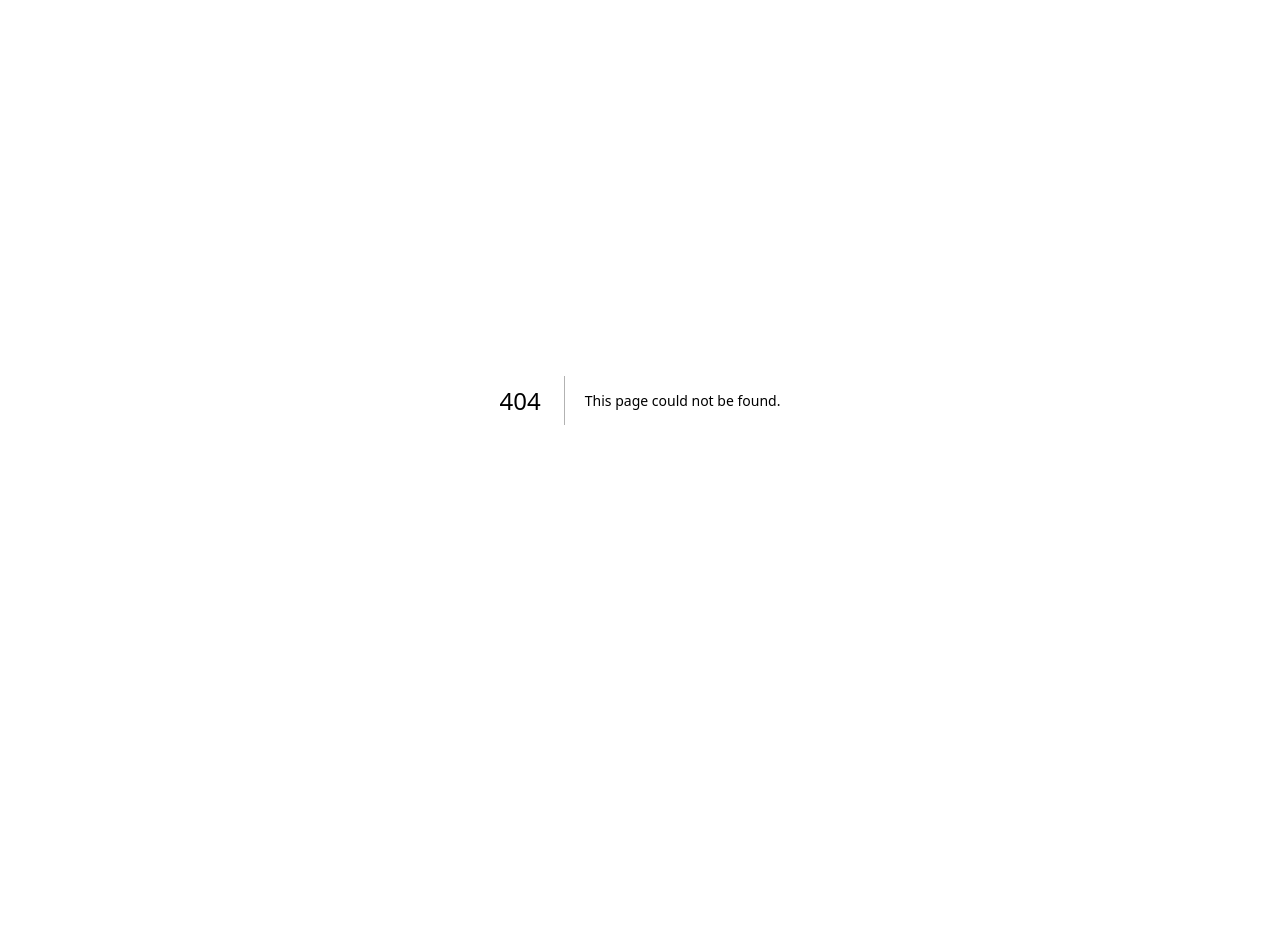
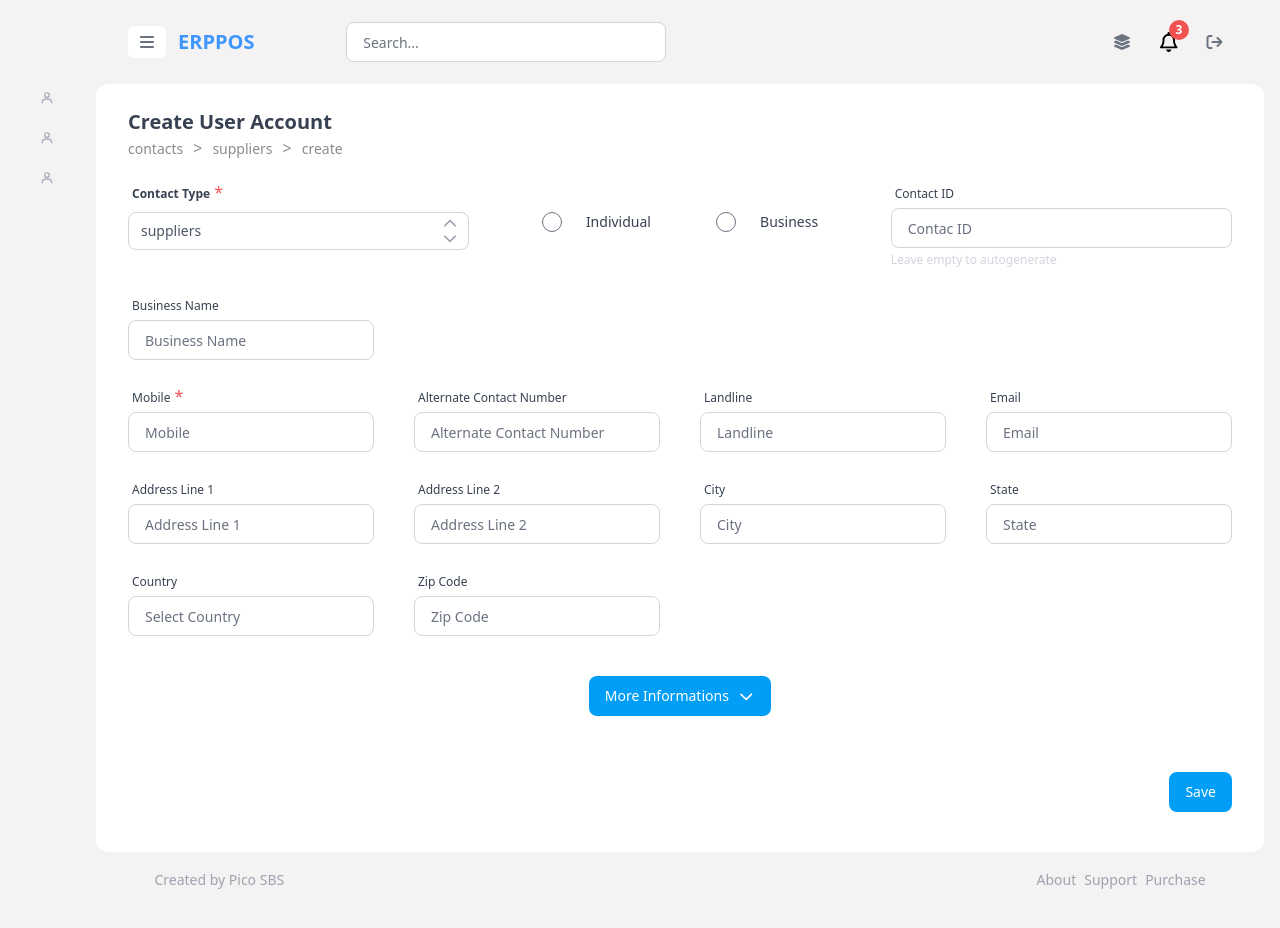
Before and after one commit to picoinno/erppos_react, a Next.js app: page /contacts/suppliers/create in a window 1280 px wide. Before the commit this address had no page. Shown: the top 928 px of the page. Before the commit the page ends 800 px from the top, so only its background shows below. Built offline with nearby package versions, Linux system fonts and the light colour scheme.

Commit message:
fix: create supplier page

```diff
--- a/src/components/form/button/Button.js
+++ b/src/components/form/button/Button.js
@@ -6,7 +6,7 @@ const Button = ({
 	children,
 	rightIcon,
 	leftIcon,
-	iconColor,
+	iconClassName,
 	type,
 	name,
 	onClick,
@@ -29,7 +29,7 @@ const Button = ({
 					<FontAwesomeIcon
 						icon={leftIcon}
 						className={`h-[1.15rem] w-[1.15rem] ${
-							iconColor ? iconColor : null
+							iconClassName ? iconClassName : null
 						} `}
 					/>
 				)}
@@ -38,7 +38,7 @@ const Button = ({
 					<FontAwesomeIcon
 						icon={rightIcon}
 						className={`h-[1.15rem] w-[1.15rem] ${
-							iconColor ? iconColor : null
+							iconClassName ? iconClassName : null
 						}`}
 					/>
 				)}
--- a/src/components/form/input/Checkbox.js
+++ b/src/components/form/input/Checkbox.js
@@ -12,7 +12,7 @@ const Checkbox = ({ name, value, id, labelText, required }) => {
 		<React.Fragment>
 			<div className="flex items-center">
 				<div
-					className={` w-5 h-5 relative overflow-hidden border rounded cursor-pointer`}
+					className={`w-5 h-5 relative overflow-hidden border rounded cursor-pointer`}
 				>
 					<input
 						type="checkbox"
--- a/src/components/form/input/FilterSelect.js
+++ b/src/components/form/input/FilterSelect.js
@@ -1,6 +1,7 @@
 import React, { Fragment, useState } from "react";
 import { Listbox, Transition } from "@headlessui/react";
-import { CheckIcon, ChevronUpDownIcon } from "@heroicons/react/20/solid";
+import { FontAwesomeIcon } from "@fortawesome/react-fontawesome";
+import { faCheck, faChevronDown } from "@fortawesome/free-solid-svg-icons";
 
 const FilterSelect = ({ data, className }) => {
 	const [selected, setSelected] = useState(data[0]);
@@ -16,16 +17,21 @@ const FilterSelect = ({ data, className }) => {
 		setFilterItems(filterItem);
 	};
 	return (
-		<div className={`${className ? className : null} w-72`}>
+		<div className={`w-full`}>
 			<Listbox value={selected} onChange={setSelected}>
-				<div className="relative mt-1">
-					<Listbox.Button className="relative w-full cursor-pointer text-gray-600 rounded-lg bg-transparent border border-gray-300 py-2 pl-3 pr-10 text-left sm:text-sm">
+				<div className={`relative`}>
+					<Listbox.Button
+						className={`relative w-72 ${
+							className ? className : null
+						} cursor-pointer text-gray-600 rounded-lg bg-transparent border border-gray-300 py-[9px] pl-3 pr-10 text-left sm:text-sm`}
+					>
 						<span className="block truncate">{selected.name}</span>
 						<span className="pointer-events-none absolute inset-y-0 right-0 flex items-center pr-2">
-							<ChevronUpDownIcon
+							{/* <ChevronUpDownIcon
 								className="h-5 w-5 text-gray-400"
 								aria-hidden="true"
-							/>
+							/> */}
+							<FontAwesomeIcon icon={faChevronDown} />
 						</span>
 					</Listbox.Button>
 					<Transition
@@ -65,7 +71,8 @@ const FilterSelect = ({ data, className }) => {
 											</span>
 											{selected ? (
 												<span className="absolute inset-y-0 right-0 flex items-center pr-3 text-[#009ef7]">
-													<CheckIcon className="h-5 w-5" aria-hidden="true" />
+													{/* <CheckIcon className="h-5 w-5" aria-hidden="true" /> */}
+													<FontAwesomeIcon icon={faCheck} />
 												</span>
 											) : null}
 										</>
--- a/src/components/form/input/Input.js
+++ b/src/components/form/input/Input.js
@@ -44,11 +44,11 @@ const Input = ({
 					</span>
 				)}
 				<input
-					className={`block w-full text-gray-600 text-sm focus:outline-none h-10 px-4 ${
+					className={`block w-full text-gray-500 text-sm focus:outline-none overflow-auto h-10 px-4 ${
 						className ? className : null
 					} ${
 						leftIcon ? "pl-10" : ""
-					} rounded-lg focus:shadow-inner border focus:bg-gray-200 ${
+					} rounded-lg focus:shadow-inner border focus:border-gray-400 ${
 						error ? "border-red-400 bg-red-100" : "border-gray-300 bg-white"
 					} ${required ? "required" : ""}`}
 					type={type}
--- a/src/components/form/input/RadioBox.js
+++ b/src/components/form/input/RadioBox.js
@@ -1,6 +1,6 @@
 import React from "react";
 
-const RadioBox = ({ labelText, required, error, id }) => {
+const RadioBox = ({ labelText, label, required, error, id }) => {
 	return (
 		<React.Fragment>
 			{labelText ? (
@@ -23,13 +23,10 @@ const RadioBox = ({ labelText, required, error, id }) => {
 						id={id}
 						name="fav_language"
 						value="CSS"
-						className="bg-[#3e97ff] w-5 h-5 mr-4"
+						className="bg-[#fff] w-5 h-5 mr-4"
 					/>
 					<label htmlFor={id} className="ml-2">
-						<div className="text-sm text-gray-700">Get more visitors</div>
-						<div className="text-xs text-gray-500">
-							Increase impression traffic onto the platfrom
-						</div>
+						<div className="text-sm text-gray-700">{label}</div>
 					</label>
 				</div>
 			</div>
--- a/src/components/form/input/Select.js
+++ b/src/components/form/input/Select.js
@@ -13,10 +13,10 @@ const Select = ({ data, className, labelText, required, error }) => {
 		<React.Fragment>
 			{labelText ? (
 				<div className="p-1">
-					<label className="text-xs text-gray-700">{labelText}</label>
-					{required === true && (
-						<span className="text-red-500 ml-1">*</span>
-					)}{" "}
+					<label className="text-xs text-gray-700 font-semibold">
+						{labelText}
+					</label>
+					{required === true && <span className="text-red-500 ml-1">*</span>}{" "}
 					{error ? (
 						<label className="text-xs text-red-700 pt-0 mt-0">
 							( {error} )
--- /dev/null
+++ b/src/pages/contacts/suppliers/create/index.js
@@ -0,0 +1,244 @@
+import Breadcrumbs from "@/components/Breadcrumbs";
+import Layout from "@/components/Layout";
+import Button from "@/components/form/button/Button";
+import FilterSelect from "@/components/form/input/FilterSelect";
+import Input from "@/components/form/input/Input";
+import RadioBox from "@/components/form/input/RadioBox";
+import Select from "@/components/form/input/Select";
+import Textarea from "@/components/form/input/Textarea";
+import { faChevronDown } from "@fortawesome/free-solid-svg-icons";
+import React, { useState } from "react";
+
+const contactType = [
+	{
+		name: "suppliers",
+	},
+	{
+		name: "customers",
+	},
+	{
+		name: "Both (suppliers and customers)",
+	},
+];
+
+const data = [
+	{ name: "Months" },
+	{
+		name: "Days",
+	},
+];
+const CreateSupplier = () => {
+	const [moreInformations, setMoreInformations] = useState(false);
+	const showHandle = () => {
+		setMoreInformations(!moreInformations);
+	};
+	return (
+		<Layout>
+			<>
+				<div className="bg-white rounded-xl px-8">
+					<div className="pt-6">
+						<h1 className="font-semibold text-xl text-gray-700">
+							Create User Account
+						</h1>
+						<div>
+							<Breadcrumbs />
+						</div>
+					</div>
+					<div className="py-4">
+						<div className="grid grid-cols-6 gap-10">
+							<div className="col-span-2">
+								<Select
+									data={contactType}
+									labelText="Contact Type"
+									className="w-full"
+									required
+								/>
+							</div>
+							<div className="col-span-2 flex items-center justify-around">
+								<RadioBox label="Individual" id="individual" />
+								<RadioBox label="Business" id="business" />
+							</div>
+							<div className="col-span-2">
+								<Input labelText="Contact ID" placeholder="Contac ID" />
+								<p className="text-gray-300 text-xs mt-1">
+									Leave empty to autogenerate
+								</p>
+							</div>
+						</div>
+						<div className="mt-5 grid grid-cols-8 gap-10">
+							<div className="col-span-2">
+								<Input labelText="Business Name" placeholder="Business Name" />
+							</div>
+						</div>
+						<div className="mt-5 grid grid-cols-8 gap-x-10 gap-y-5">
+							<div className="col-span-2">
+								<Input labelText="Mobile" placeholder="Mobile" required />
+							</div>
+							<div className="col-span-2">
+								<Input
+									labelText="Alternate Contact Number"
+									placeholder="Alternate Contact Number"
+								/>
+							</div>
+							<div className="col-span-2">
+								<Input labelText="Landline" placeholder="Landline" />
+							</div>
+							<div className="col-span-2">
+								<Input labelText="Email" placeholder="Email" />
+							</div>
+							<div className="col-span-2">
+								<Input
+									labelText="Address Line 1"
+									placeholder="Address Line 1"
+								/>
+							</div>
+							<div className="col-span-2">
+								<Input
+									labelText="Address Line 2"
+									placeholder="Address Line 2"
+								/>
+							</div>
+							<div className="col-span-2">
+								<Input labelText="City" placeholder="City" />
+							</div>
+							<div className="col-span-2">
+								<Input labelText="State" placeholder="State" />
+							</div>
+							<div className="col-span-2">
+								<Input labelText="Country" placeholder="Select Country" />
+							</div>
+							<div className="col-span-2">
+								<Input labelText="Zip Code" placeholder="Zip Code" />
+							</div>
+						</div>
+
+						<div className="mt-10 flex items-center justify-center">
+							<Button
+								onClick={showHandle}
+								className="text-white"
+								rightIcon={faChevronDown}
+								iconClassName={`${
+									moreInformations ? "rotate-180" : ""
+								} ease-in-out transform duration-300`}
+							>
+								{`${
+									moreInformations ? "Less Informations" : "More Informations"
+								}`}
+							</Button>
+						</div>
+						{moreInformations && (
+							<>
+								<div className="mt-5 grid grid-cols-8 gap-10">
+									<div className="col-span-2">
+										<Input labelText="Tex Number" placeholder="Tax Number" />
+									</div>
+									<div className="col-span-2 flex items-center">
+										<div className="">
+											<div className="p-1">
+												<label className="text-xs text-gray-700">
+													Pay Term
+												</label>
+											</div>
+											<div className="flex items-center">
+												<Input type="number" className="rounded-r-none" />
+												<FilterSelect data={data} className="rounded-l-none" />
+											</div>
+										</div>
+									</div>
+									<div className="col-span-2">
+										<Input
+											type="number"
+											className="focus:outline-none focus:border-none overflow-hidden rounded-lg"
+											labelText="Receivable Amount"
+											placeholder="Receivable Amount"
+										/>
+									</div>
+									<div className="col-span-2">
+										<Input
+											type="number"
+											className="focus:outline-none focus:border-none overflow-hidden rounded-lg"
+											labelText="Payable Amount"
+											placeholder="Payable Amount"
+										/>
+									</div>
+								</div>
+								<div className="w-full border-t border-gray-500 mt-10 mb-5"></div>
+								<div className="mt-5 grid grid-cols-8 gap-x-10 gap-y-5">
+									<div className="col-span-2">
+										<Input
+											labelText="Custom Field 1"
+											placeholder="Custom Field 1"
+										/>
+									</div>
+									<div className="col-span-2">
+										<Input
+											labelText="Custom Field 2"
+											placeholder="Custom Field 2"
+										/>
+									</div>
+									<div className="col-span-2">
+										<Input
+											labelText="Custom Field 3"
+											placeholder="Custom Field 3"
+										/>
+									</div>
+									<div className="col-span-2">
+										<Input
+											labelText="Custom Field 4"
+											placeholder="Custom Field 4"
+										/>
+									</div>
+									<div className="col-span-2">
+										<Input
+											labelText="Custom Field 5"
+											placeholder="Custom Field 5"
+										/>
+									</div>
+									<div className="col-span-2">
+										<Input
+											labelText="Custom Field 6"
+											placeholder="Custom Field 6"
+										/>
+									</div>
+									<div className="col-span-2">
+										<Input
+											labelText="Custom Field 7"
+											placeholder="Custom Field 7"
+										/>
+									</div>
+									<div className="col-span-2">
+										<Input
+											labelText="Custom Field 8"
+											placeholder="Custom Field 8"
+										/>
+									</div>
+									<div className="col-span-2">
+										<Input
+											labelText="Custom Field 9"
+											placeholder="Custom Field 9"
+										/>
+									</div>
+									<div className="col-span-2">
+										<Input
+											labelText="Custom Field 10"
+											placeholder="Custom Field 10"
+										/>
+									</div>
+								</div>
+								<div className="w-full border-t border-gray-500 mt-10 mb-5"></div>
+								<div className="w-[25%]">
+									<Textarea labelText="Shopping Address" />
+								</div>
+							</>
+						)}
+					</div>
+					<div className="flex justify-end py-10">
+						<Button className="text-white">Save</Button>
+					</div>
+				</div>
+			</>
+		</Layout>
+	);
+};
+
+export default CreateSupplier;
```
